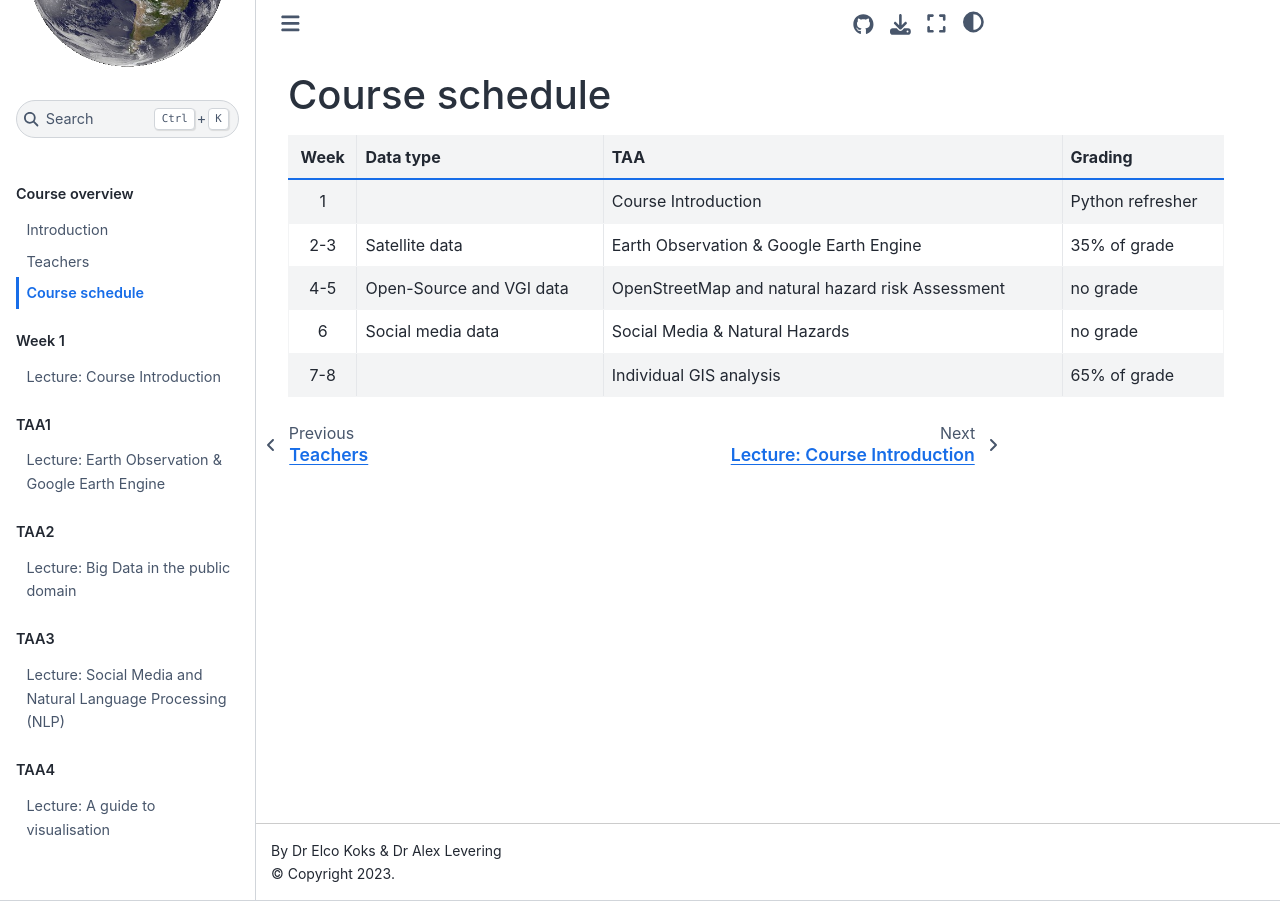
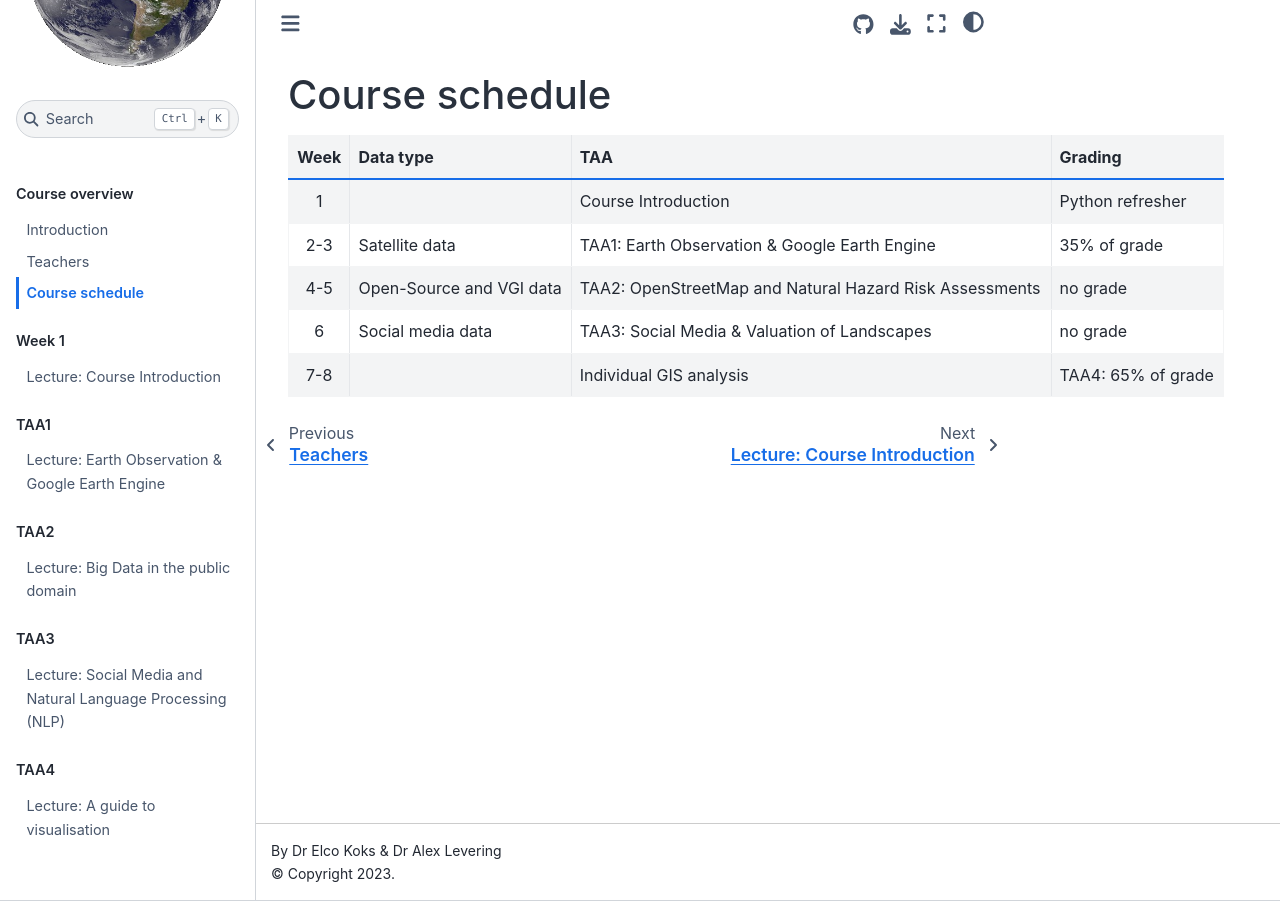
Before and after one commit to VU-IVM/UNIGIS_ProgrammingGIS, a Jupyter Book: the page built from course_basics/schedule.md, in a window 1280 px wide. Built offline with Jupyter Book 1.0.4 settings and Sphinx 7.4.7 and the Sphinx Book theme 1.1.4, drawn with Linux system fonts in a browser that asks for light colours; pages that are not in the unit, such as notebooks, are missing from menus.

Commit message:
new schedule

`````diff
--- a/course_basics/schedule.md
+++ b/course_basics/schedule.md
@@ -4,8 +4,8 @@
 |Week|Data type|TAA|Grading|
 |:---:|---|---|---|
 | 1  ||Course Introduction|Python refresher||
-| 2-3  |Satellite data|Earth Observation & Google Earth Engine|35% of grade|
-| 4-5  |Open-Source and VGI data|OpenStreetMap and natural hazard risk Assessment|no grade|
-| 6  |Social media data|Social Media & Natural Hazards|no grade|
-| 7-8 ||Individual GIS analysis|65% of grade|
+| 2-3  |Satellite data|TAA1: Earth Observation & Google Earth Engine|35% of grade|
+| 4-5  |Open-Source and VGI data|TAA2: OpenStreetMap and Natural Hazard Risk Assessments|no grade|
+| 6  |Social media data|TAA3: Social Media & Valuation of Landscapes|no grade|
+| 7-8 ||Individual GIS analysis|TAA4: 65% of grade|
 ````
`````
